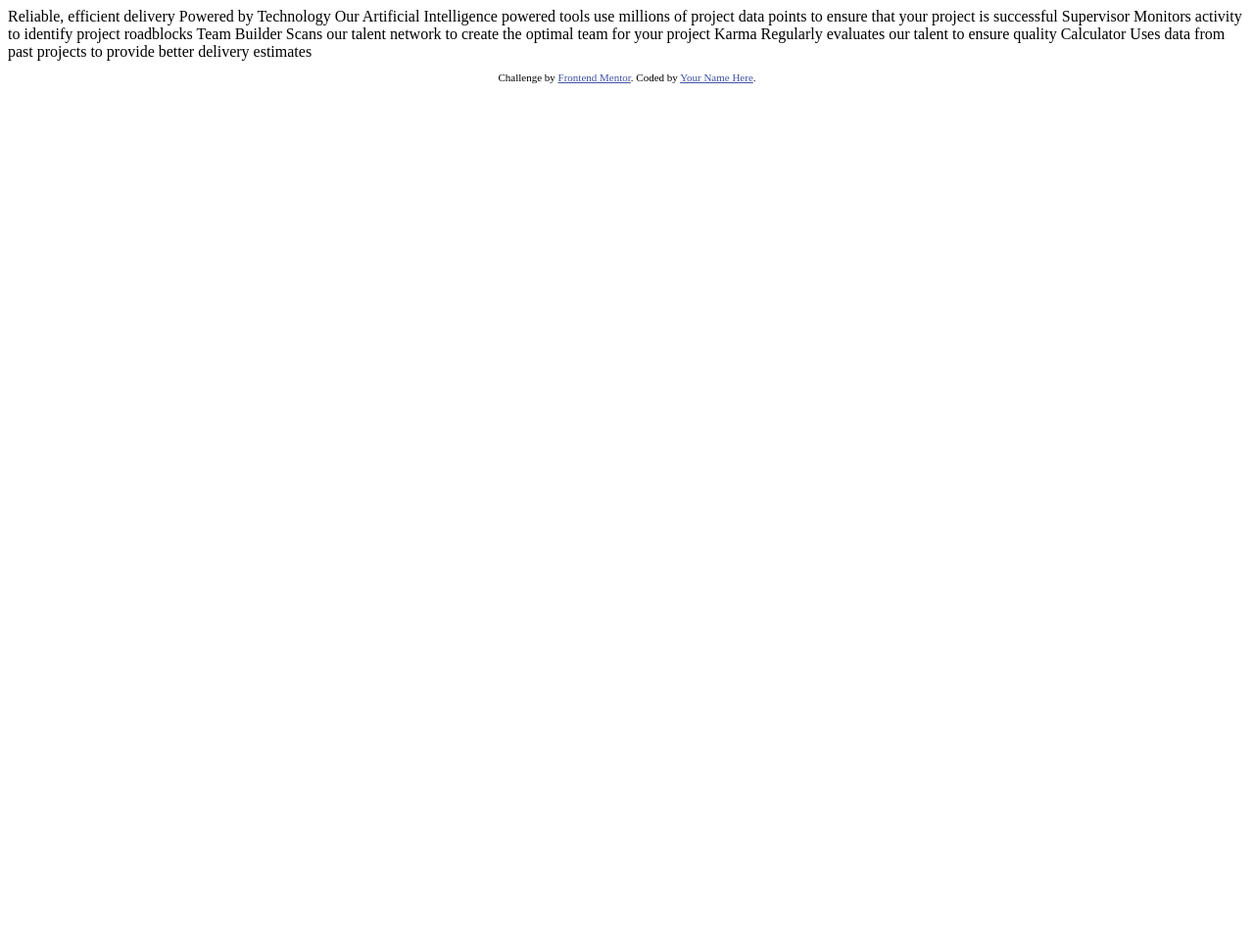
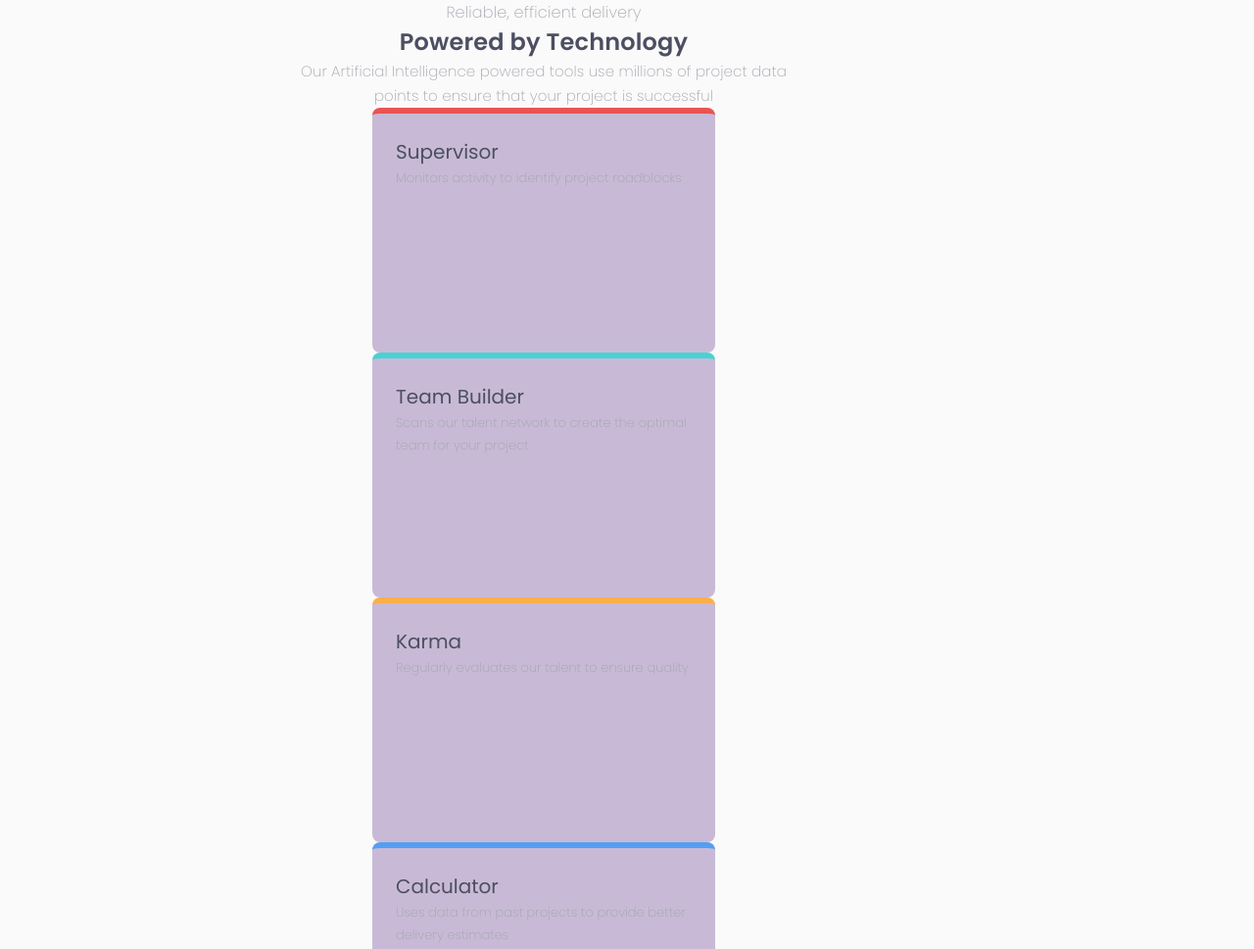
Before and after one commit to Rubenbard/four-card-feature-section, a plain HTML site: page index.html in a window 1280 px wide. Shown: the top 969 px of the page at 98% size. Before the commit the page ends 800 px from the top, so only its background shows below. Drawn offline with Linux system fonts and the light colour scheme.

Commit message:
basic setup

```diff
--- a/index.html
+++ b/index.html
@@ -3,9 +3,12 @@
 <head>
   <meta charset="UTF-8">
   <meta name="viewport" content="width=device-width, initial-scale=1.0"> <!-- displays site properly based on user's device -->
-
+  <link rel="preconnect" href="https://fonts.googleapis.com">
+  <link rel="preconnect" href="https://fonts.gstatic.com" crossorigin>
+  <link href="https://fonts.googleapis.com/css2?family=Poppins:ital,wght@0,100;0,200;0,300;0,400;0,500;0,600;0,700;0,800;0,900;1,100;1,200;1,300;1,400;1,500;1,600;1,700;1,800;1,900&display=swap" rel="stylesheet">
   <link rel="icon" type="image/png" sizes="32x32" href="./images/favicon-32x32.png">
-
+  <link rel="stylesheet" href="variables.css">
+  <link rel="stylesheet" href="style.css">
   <title>Frontend Mentor | Four card feature section</title>
 
   <!-- Feel free to remove these styles or customise in your own stylesheet 👍 -->
@@ -15,24 +18,40 @@
   </style>
 </head>
 <body>
+  <main>
+    <div class="container">
+    <section class="title">
+      <h1 class="font-title-light">Reliable, efficient delivery</h1>
+      <h2 class="font-title-bold">Powered by Technology</h2>
+      <p class="font-subtitle">Our Artificial Intelligence powered tools use millions of project data points
+        to ensure that your project is successful</p>
+    </section>
 
-  Reliable, efficient delivery
-  Powered by Technology
 
-  Our Artificial Intelligence powered tools use millions of project data points
-  to ensure that your project is successful
+    <section class="card supervisor">
+      <h3 class="font-title-card">Supervisor</h3>
+      <p class="font-p">Monitors activity to identify project roadblocks</p>
+    </section>
 
-  Supervisor
-  Monitors activity to identify project roadblocks
+    <section class="card team-builder">
+      <h3 class="font-title-card">Team Builder</h3>
+      <p class="font-p">Scans our talent network to create the optimal team for your project</p>
+    </section>
 
-  Team Builder
-  Scans our talent network to create the optimal team for your project
+    <section class="card karma">
+      <h3 class="font-title-card">Karma</h3>
+      <p class="font-p">Regularly evaluates our talent to ensure quality</p>
+    </section>
 
-  Karma
-  Regularly evaluates our talent to ensure quality
+    <section class="card calculator">
+      <h3 class="font-title-card">Calculator</h3>
+        <p class="font-p">Uses data from past projects to provide better delivery estimates</p>
+    </section>
+    </div>
+  </main>
 
-  Calculator
-  Uses data from past projects to provide better delivery estimates
+
+
 
 
   <footer>
--- /dev/null
+++ b/style.css
@@ -0,0 +1,104 @@
+/* CSS Reset */
+*,
+*::before,
+*::after {
+  box-sizing: border-box;
+  margin: 0;
+  padding: 0;
+}
+
+/* Remove default styles */
+html {
+  font-size: 100%;
+  scroll-behavior: smooth;
+}
+
+body {
+  min-height: 100vh;
+  min-width: var(--min-viewport-width);
+  text-rendering: optimizeSpeed;
+  -webkit-font-smoothing: antialiased;
+  font-family: var(--font-family-primary);
+  font-weight: var(--font-weight-regular);
+}
+
+/* Make images easier to work with */
+img,
+picture {
+  max-width: 100%;
+  display: block;
+}
+
+/* Inherit fonts for inputs and buttons */
+input,
+button,
+textarea,
+select {
+  font: inherit;
+}
+
+/* Remove all animations and transitions for people that prefer not to see them */
+@media (prefers-reduced-motion: reduce) {
+  *,
+  *::before,
+  *::after {
+    animation-duration: 0.01ms !important;
+    animation-iteration-count: 1 !important;
+    transition-duration: 0.01ms !important;
+    scroll-behavior: auto !important;
+  }
+}
+
+body{
+    background-color: var(--color-very-light-gray);
+}
+
+main{
+    min-height: 100vh;
+
+    background-color: var(--color-very-light-gray);
+    max-width: 100%;
+    overflow-x: hidden;
+}
+
+.container{
+    width: 23.438rem; /* 375px */
+    max-width: 100%;
+    overflow-x: hidden;
+    padding-inline: 2rem;
+    display: grid;
+    place-items: center;
+    grid-template-columns: 1fr;
+}
+
+.title{
+    text-align: center;
+}
+
+.card{
+    background-color: rgb(214, 152, 152);
+    padding: 1.5rem;
+    height: 13.875rem; /* 222px */
+    border-radius: 0.5rem;
+}
+
+@media (min-width: 48rem) { /* 768px */
+    .container{
+        width: 69.375rem; /* 1110px */
+        max-width: 100%;
+    }
+
+    .card{
+        width: 21.875rem; /* 350px */
+        background-color: rgb(200, 186, 214);
+        height: 15.625rem; /* 250px */
+    }
+
+    .title{
+        width: 33.75rem ;
+    }
+
+    .title h1{
+        font-size: var(--font-size-title-desktop);
+    }
+}
--- /dev/null
+++ b/variables.css
@@ -0,0 +1,99 @@
+:root {
+  /* Colors - Primary */
+  --color-red: hsl(0, 78%, 62%);
+  --color-cyan: hsl(180, 62%, 55%);
+  --color-orange: hsl(34, 97%, 64%);
+  --color-blue: hsl(212, 86%, 64%);
+
+  /* Colors - Neutral */
+  --color-very-dark-blue: hsl(234, 12%, 34%);
+  --color-grayish-blue: hsl(229, 6%, 66%);
+  --color-very-light-gray: hsl(0, 0%, 98%);
+
+  /* Typography */
+  --font-family-primary: 'Poppins', sans-serif;
+  --font-size-body: 0.813rem;
+  --font-size-title: 1.5rem;
+  --font-size-card-title: 1.25rem;
+  --font-size-subtitle: 0.938rem;
+
+
+  --font-lh-body: 1.438rem;
+  --font-lh-title: auto;
+  --font-lh-card-title: auto;
+  --font-lh-subtitle: 1.563rem;
+
+  /* Font Weights */
+  --font-weight-light: 200;
+  --font-weight-regular: 400;
+  --font-weight-semibold: 600;
+
+  /* Breakpoints */
+  --mobile: 375px;
+  --desktop: 1440px;
+}
+
+.supervisor{
+    border-top: 0.375rem solid var(--color-red);
+}
+
+.team-builder{
+    border-top: 0.375rem solid var(--color-cyan);
+}
+
+.karma{
+    border-top: 0.375rem solid var(--color-orange);
+}
+
+.calculator{
+    border-top: 0.375rem solid var(--color-blue);
+}
+
+
+.font-title-bold {
+    font-family: var(--font-family-primary);
+    font-weight: var(--font-weight-semibold);
+    font-style: normal;
+    font-size: var(--font-size-title);
+    letter-spacing: 0.17px;
+    line-height: var(--font-lh-title);
+    color: var(--color-very-dark-blue);
+}
+
+.font-title-light {
+    font-family: var(--font-family-primary);
+    font-weight: var(--font-weight-light);
+    font-style: normal;
+    font-size: var(--font-size-title);
+    letter-spacing: 0.17px;
+    line-height: var(--font-lh-title);
+    color: var(--color-grayish-blue);
+  }
+
+  .font-subtitle {
+    font-family: var(--font-family-primary);
+    font-weight: var(--font-weight-light);
+    font-style: normal;
+    font-size: var(--font-size-subtitle);
+    letter-spacing: 0.1px;
+    line-height: var(--font-lh-subtitle);
+    color: var(--color-grayish-blue);
+  }
+
+.font-title-card {
+    font-family: var(--font-family-primary);
+    font-weight: var(--font-weight-regular);
+    font-style: normal;
+    font-size: var(--font-size-card-title);
+    line-height: var(--font-lh-card-title);
+    color: var(--color-very-dark-blue);
+  }
+
+.font-p {
+    font-family: var(--font-family-primary);
+    font-weight: var(--font-weight-light);
+    font-style: normal;
+    font-size: var(--font-size-body);
+    line-height: var(--font-lh-body);
+    color: var(--color-grayish-blue);
+  }
```
